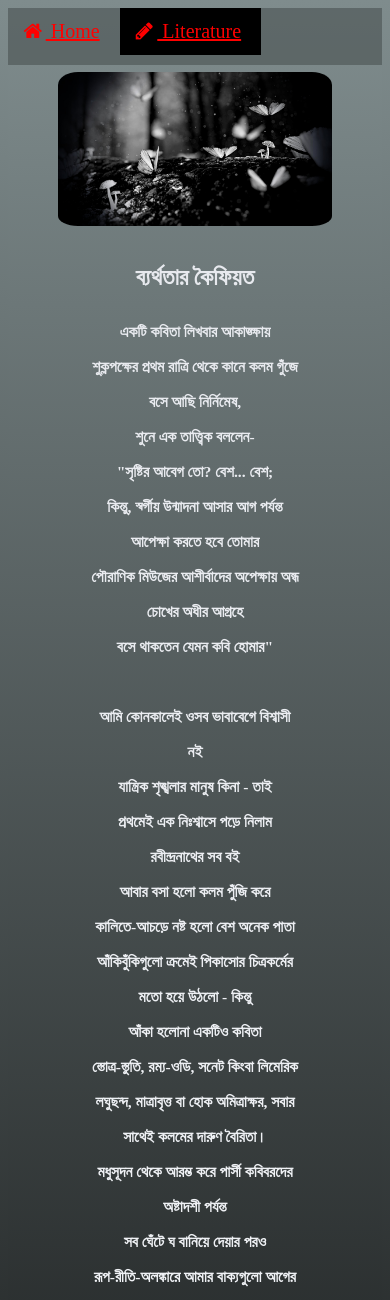
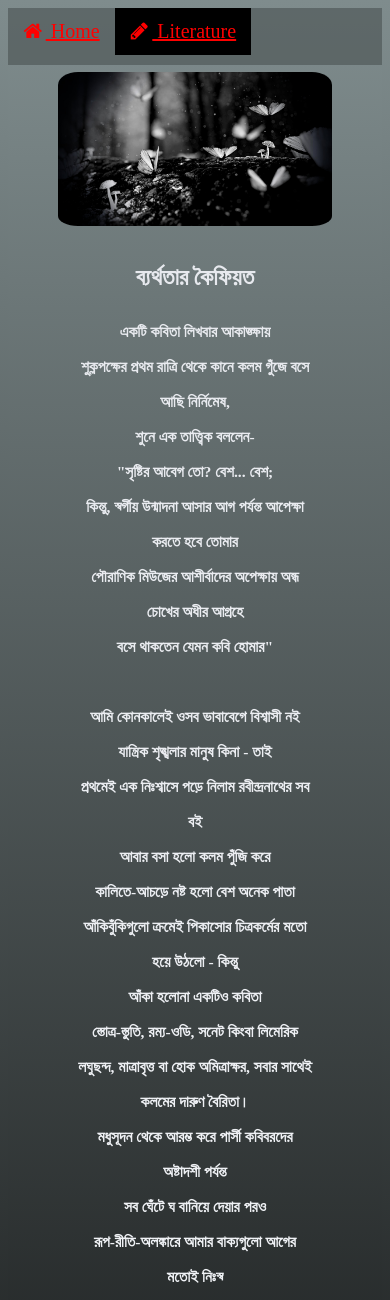
Before and after one commit to comradeanonymousexe/mahdimohammad, a PHP site: page /extensions/berthota.html in a window 390 px wide. Shown: the top 1300 px of the page. Run offline with PHP 8.4, Linux system fonts and the light colour scheme.

Commit message:
Update arn-style2.css

```diff
--- a/extensions/arn-style2.css
+++ b/extensions/arn-style2.css
@@ -75,15 +75,15 @@ img{
 
 @media only screen and (max-width: 900px){
     .text-style{
-    padding-right: 12%;
-    padding-left: 12%;
+    padding-right: 7%;
+    padding-left: 7%;
     font-size: 4vw;
     line-height: 35px;
 
    }
     .navbar a{
-     padding-right:20px;
-     font-size: 3 vw;
+     padding-right:15px;
+     font-size: 2 vw;
     }
 
 
```
